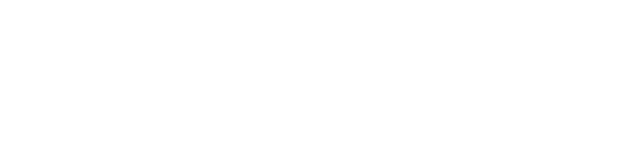
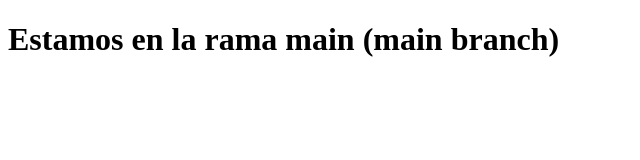
Before and after one commit to msastreharo/trying-branches, a plain HTML site: page index.html in a window 1280 px wide. Shown: the whole page, without its empty margins (0-640 px from the left). Drawn offline with Linux system fonts and the light colour scheme.

Commit message:
Primer cambio en la rama principal

```diff
--- a/index.html
+++ b/index.html
@@ -5,6 +5,6 @@
     <title>Title</title>
 </head>
 <body>
-
+    <h1>Estamos en la rama main (main branch)</h1>
 </body>
 </html>
```
